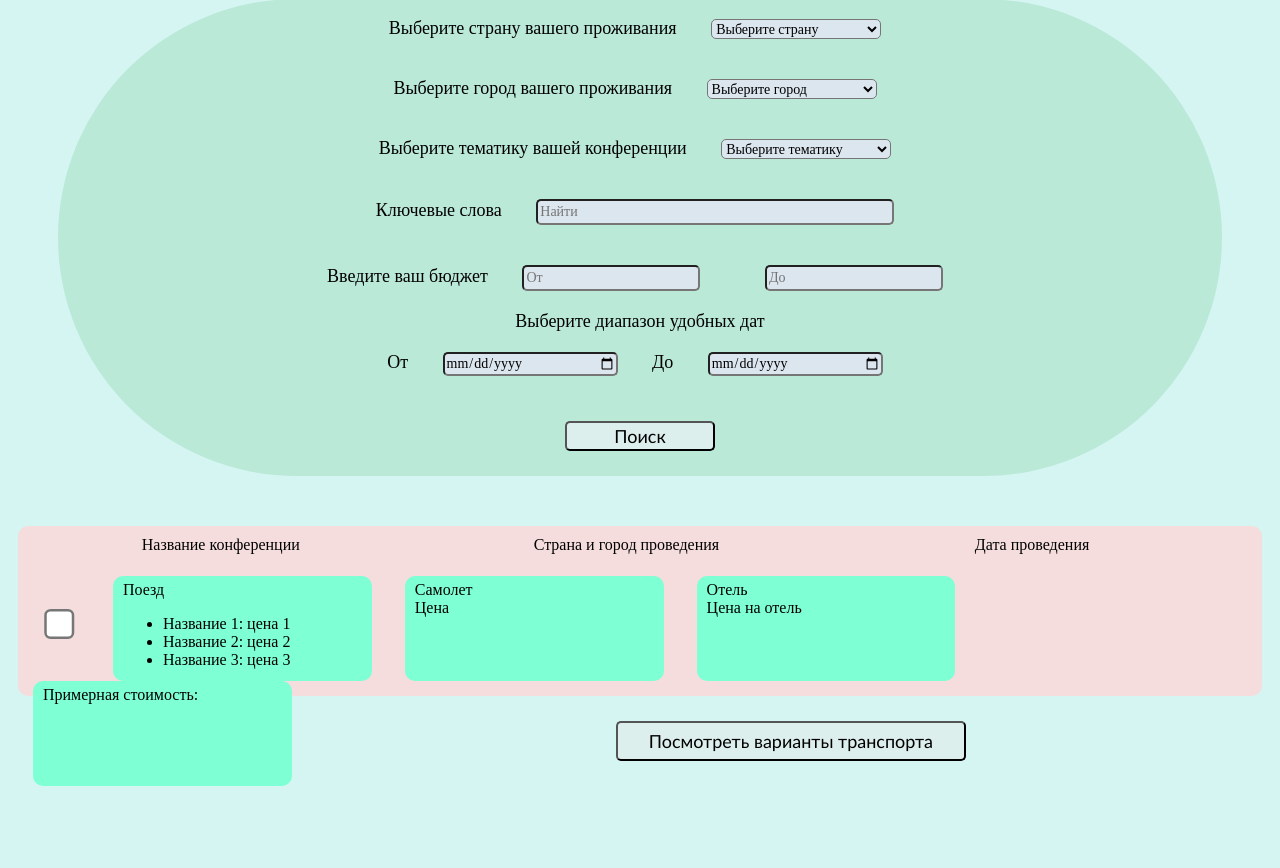
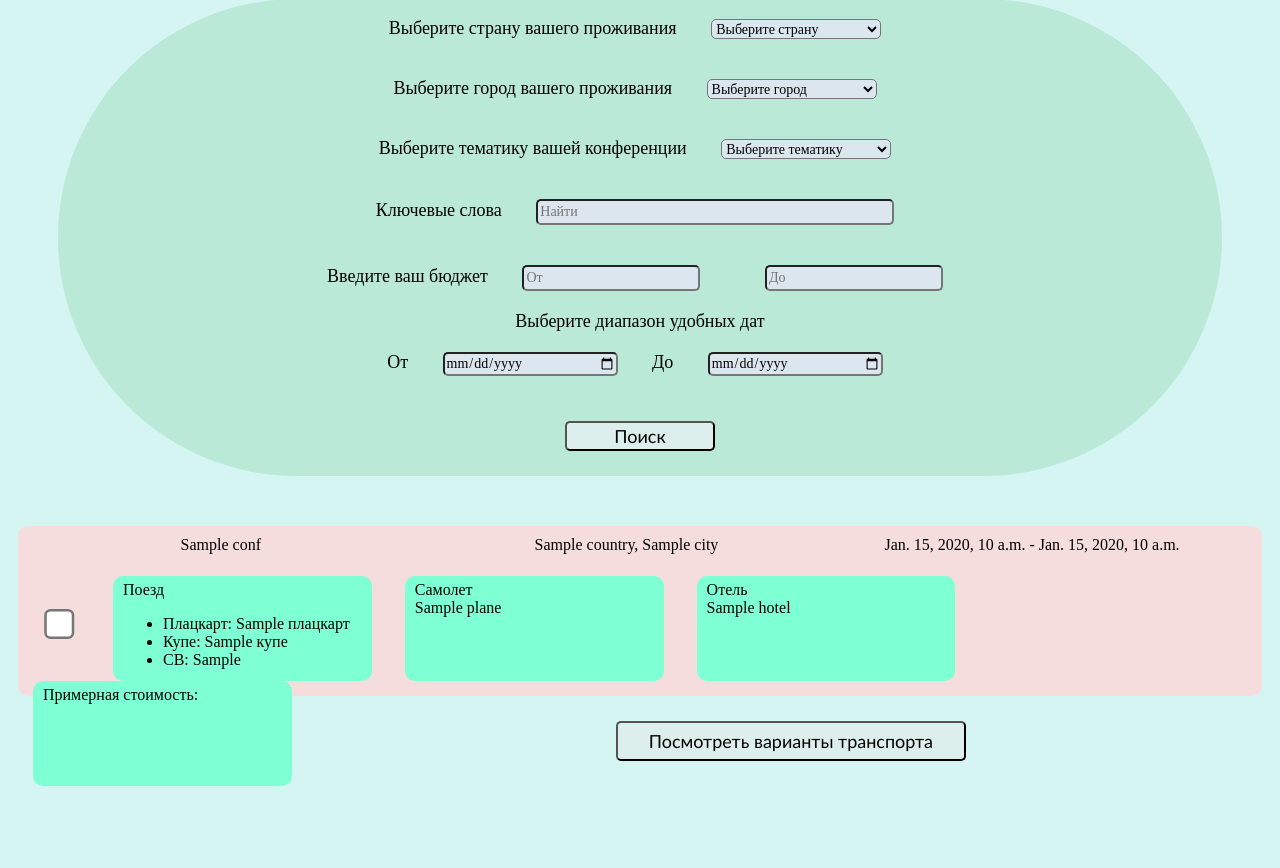
Before and after one commit to AFrunz/pp2021, a Django app: template findconf/templates/findconf/second_step.html in a window 1280 px wide. Shown: the part 117-985 px from the top of the page. Run offline with Django 3.2, Linux system fonts and the light colour scheme; the template is opened without the code that fills it: most values are stand-ins (such as "Sample title", 1, 10 or a date in 2020).

Commit message:
Сделал выгрузку данных из таблицы

```diff
--- a/findconf/static/style.css
+++ b/findconf/static/style.css
@@ -92,6 +92,12 @@ body {
     zoom: 2.5;
 }
 
+.error {
+    margin: 30px;
+    text-align: center;
+    font: 48px Calibri;
+}
+
 .button_search_transport {
     width: 350px;
     height: 40px;
--- a/findconf/templates/findconf/second_step.html
+++ b/findconf/templates/findconf/second_step.html
@@ -200,24 +200,28 @@
         </form>
     </div>
 <!-- Результаты: Конференция и цена проезда и проживания-->
+    <form method="post" name="form2">
+    {% csrf_token %}
         <div class="conf_results">
             <!-- Блок с конференцией-->
+            {% for i in conf %}
             <div class="conf_block">
                 <div class="ul1">
                     <div class="params1">
                         <div class="conf_head">
-                        Название конференции
+                            {{ i.Name }}
                         </div>
                     </div>
                     <div class="params1">
                         <div class="price">
-                        Страна и город проведения
+                            {{ i.Country }}, {{ i.city }}
                         </div>
                     </div>
                     <div class="params1">
-                    Дата проведения
+                        {{ i.date_start }} - {{ i.date_end }}
                     </div>
                 </div>
+                {% if i.train != -2 %}
                 <div class="ul2">
                     <input class="check" type="checkbox">
                     <div class="params">
@@ -225,9 +229,9 @@
                             <div class="train_price">
                                 <div class="fields_name">Поезд</div>
                                 <ul>
-                                <li>Название 1:     цена 1</li>
-                                <li>Название 2:     цена 2</li>
-                                <li>Название 3:     цена 3</li>
+                                    <li>Плацкарт:     {{ i.train.Плацкарт }}</li>
+                                    <li>Купе:     {{ i.train.Купе }}</li>
+                                    <li>СВ:     {{ i.train.СВ }}</li>
                                 </ul>
                             </div>
                         </div>
@@ -236,29 +240,34 @@
                         <div class="price">
                             <div class="train_price">
                                 <div class="fields_name">Самолет</div>
-                            <div>Цена</div>
+                                <div>{{ i.plane }}</div>
                             </div>
                         </div>
                     </div>
                     <div class="params">
                         <div class="hotel_price">
                             <div class="field-name">Отель</div>
-                        <div>Цена на отель</div>
+                            <div>{{ i.hotel }}</div>
                         </div>
                     </div>
                     <div class="params">
                        <div class="field-name">Примерная стоимость:   </div>
                     </div>
                 </div>
+                {% else %}
+                    <br>
+                    <span class="error">Вы проживаете в данном городе</span>
+                    <br>
+                {% endif %}
+            </div>
+            {% endfor %}
+        </div>
+        <div class="search">
+            <button type="submit" class="button_search_transport">Посмотреть варианты транспорта</button>
+        </div>
+    </form>
+<!-- Кнопка получения рез-в-->
 
-
-
-        </div>
-    </div>
-<!-- Кнопка получения рез-в-->
-    <div class="search">
-        <button class="button_search_transport">Посмотреть варианты транспорта</button>
-    </div>
 
 
 
--- a/findconf/views.py
+++ b/findconf/views.py
@@ -10,11 +10,13 @@ def index(request):
 
 
 def second_step(request):
-    get_res()
+    conf = get_res()
+    if request.method == "GET":
+        print(request.GET.get("ad"))
     if request.method == "POST":
         country = request.POST.get("country")
         print(country)
-    return render(request, 'findconf/second_step.html')
+    return render(request, 'findconf/second_step.html', {"conf": conf})
 
 
 def third_step(request):
```
Also changed, not shown: findconf/step1.py (+7 -12 lines). Lines whose indentation alone changed are shown as unchanged.
